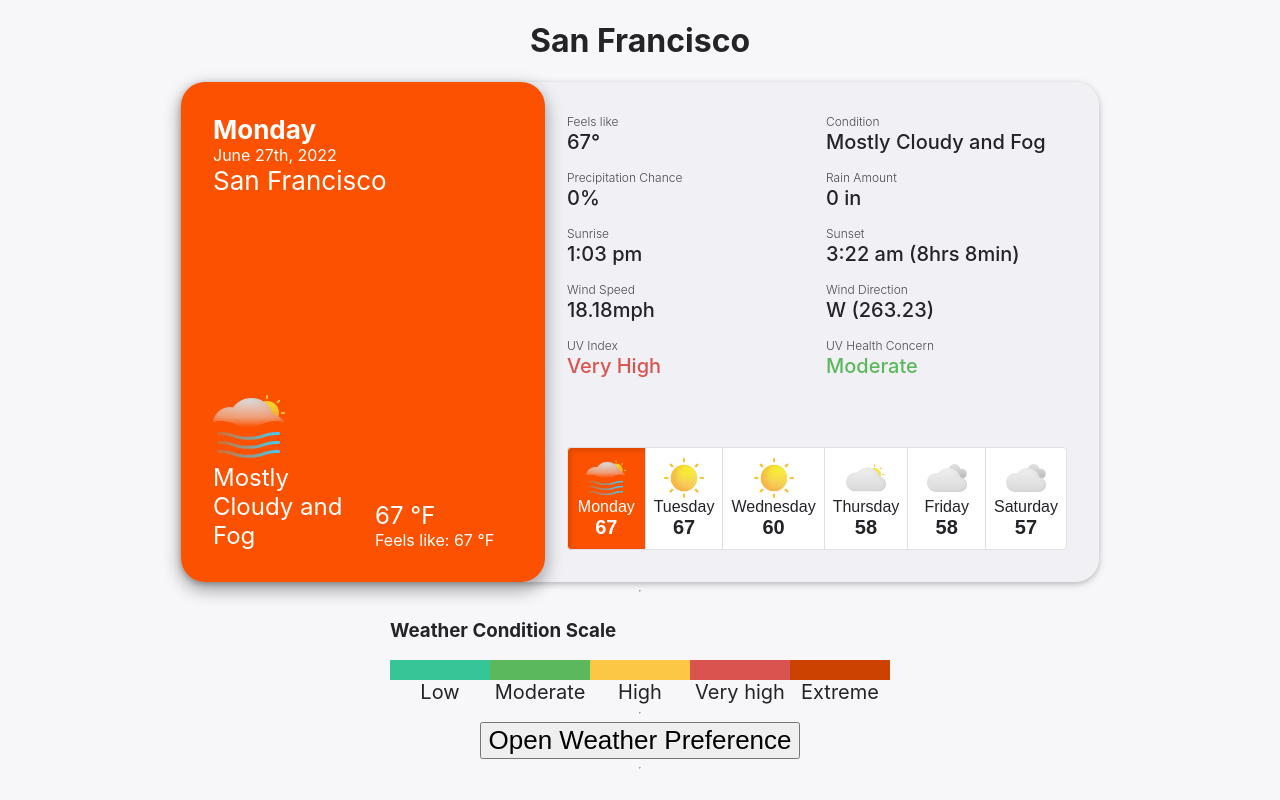
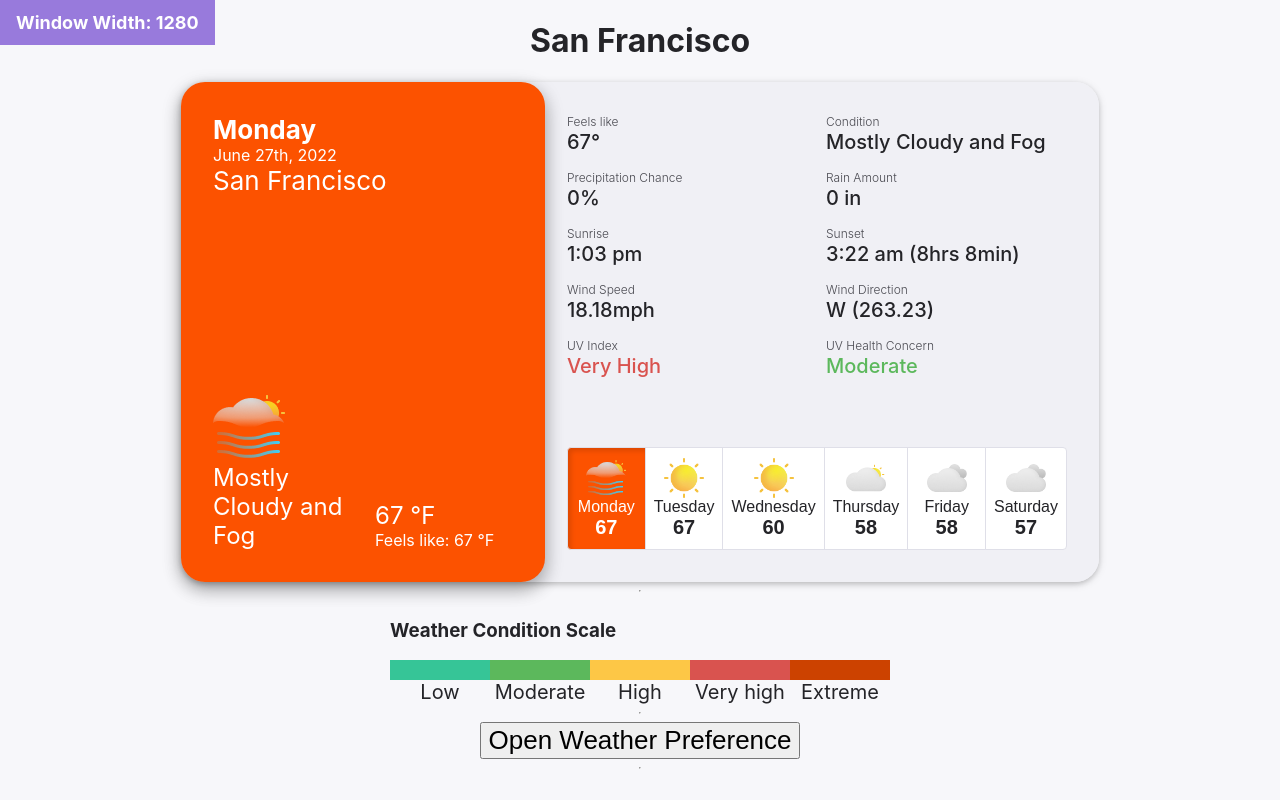
Before and after one commit to alexitaylor/strava-weather-report-jam, a React (Vite) app: page / in a window 1280 px wide. Shown: the top 800 px of the page. Built offline with nearby package versions, Linux system fonts and the light colour scheme.

Commit message:
Add ScreenWidthToast

```diff
--- a/src/App.tsx
+++ b/src/App.tsx
@@ -9,6 +9,7 @@ import { TIMESTEP } from './constants';
 import { WeatherIntervalsValues, WeatherResp, WeatherTimelines } from './models';
 import ConditionScaleLegend from './ui/ConditionScaleLegend';
 import CurrentWeatherStat from './ui/CurrentWeatherStat';
+import ScreenWidthToast from './ui/ScreenWidthToast';
 import WeatherChart from './ui/WeatherChart';
 import WeatherPreference from './ui/WeatherPreference';
 
@@ -53,9 +54,9 @@ function App() {
   }, []);
 
   console.log('currentWeather.current', currentWeather);
-
   return (
     <div className="App">
+      <ScreenWidthToast />
       {/*<header className="App-header">*/}
       {/*  <p>San Francisco</p>*/}
       {/*</header>*/}
@@ -66,7 +67,7 @@ function App() {
       <hr />
       <WeatherPreference />
       <hr />
-      <WeatherChart weatherTimeLine={hourTimestep} />
+      <WeatherChart weatherTimeLine={hourTimestep} currentWeather={currentWeather} />
       <div style={{ margin: '5rem' }} />
     </div>
   );
--- a/src/ui/ScreenWidthToast.tsx
+++ b/src/ui/ScreenWidthToast.tsx
@@ -0,0 +1,25 @@
+import styled from 'styled-components';
+
+import useWindowSize from '../hooks/useWindowSize.hook';
+
+const Toast = styled.div`
+  background: rgba(128, 90, 213, 0.8);
+  color: white;
+  display: block;
+  font-size: large;
+  font-weight: bold;
+  left: 0;
+  max-width: 250px;
+  padding: 0.75rem 1rem;
+  position: fixed;
+  top: 0;
+  z-index: 99999;
+`;
+
+export const ScreenWidthToast = () => {
+  const { width } = useWindowSize();
+
+  return <Toast>Window Width: {width}</Toast>;
+};
+
+export default ScreenWidthToast;
```
